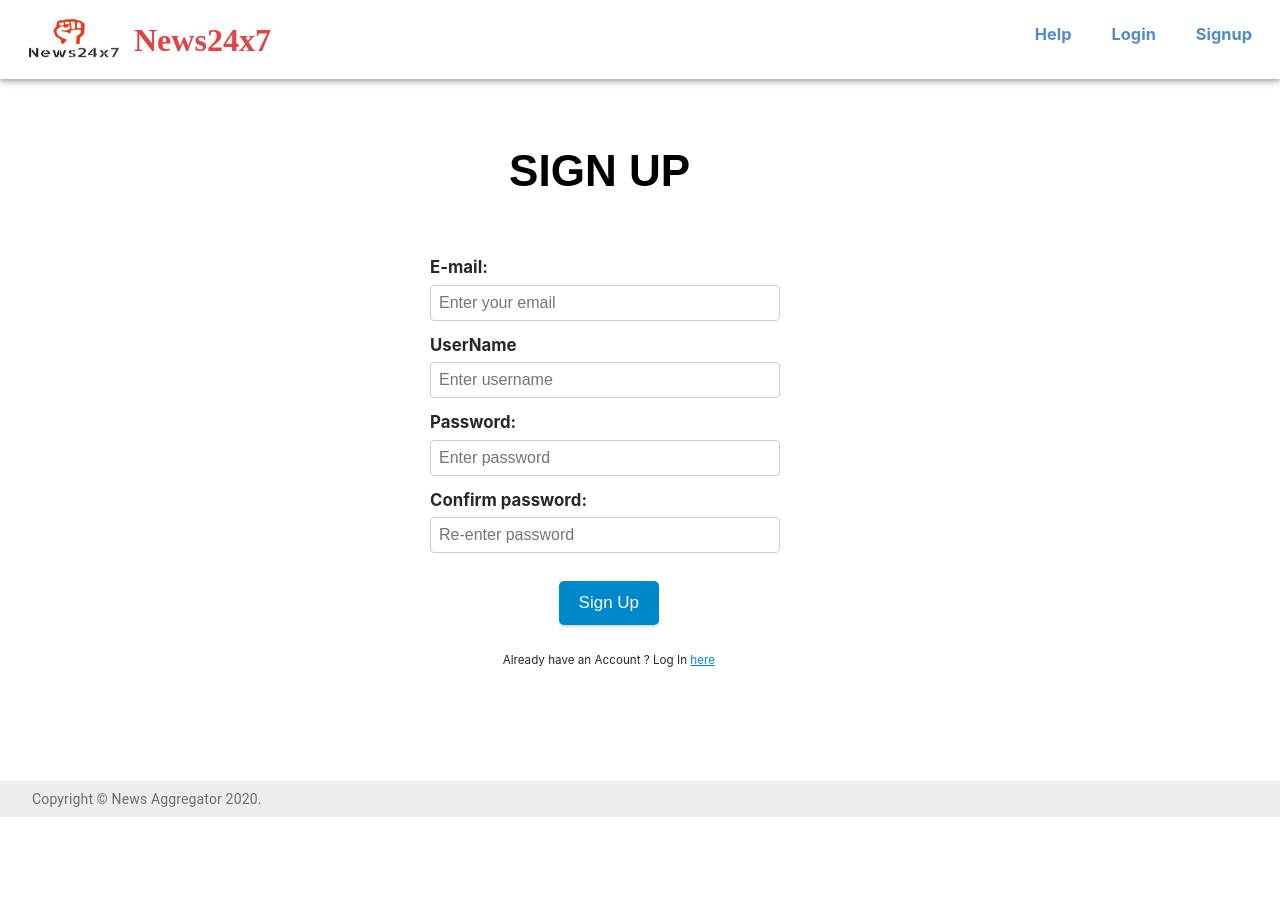
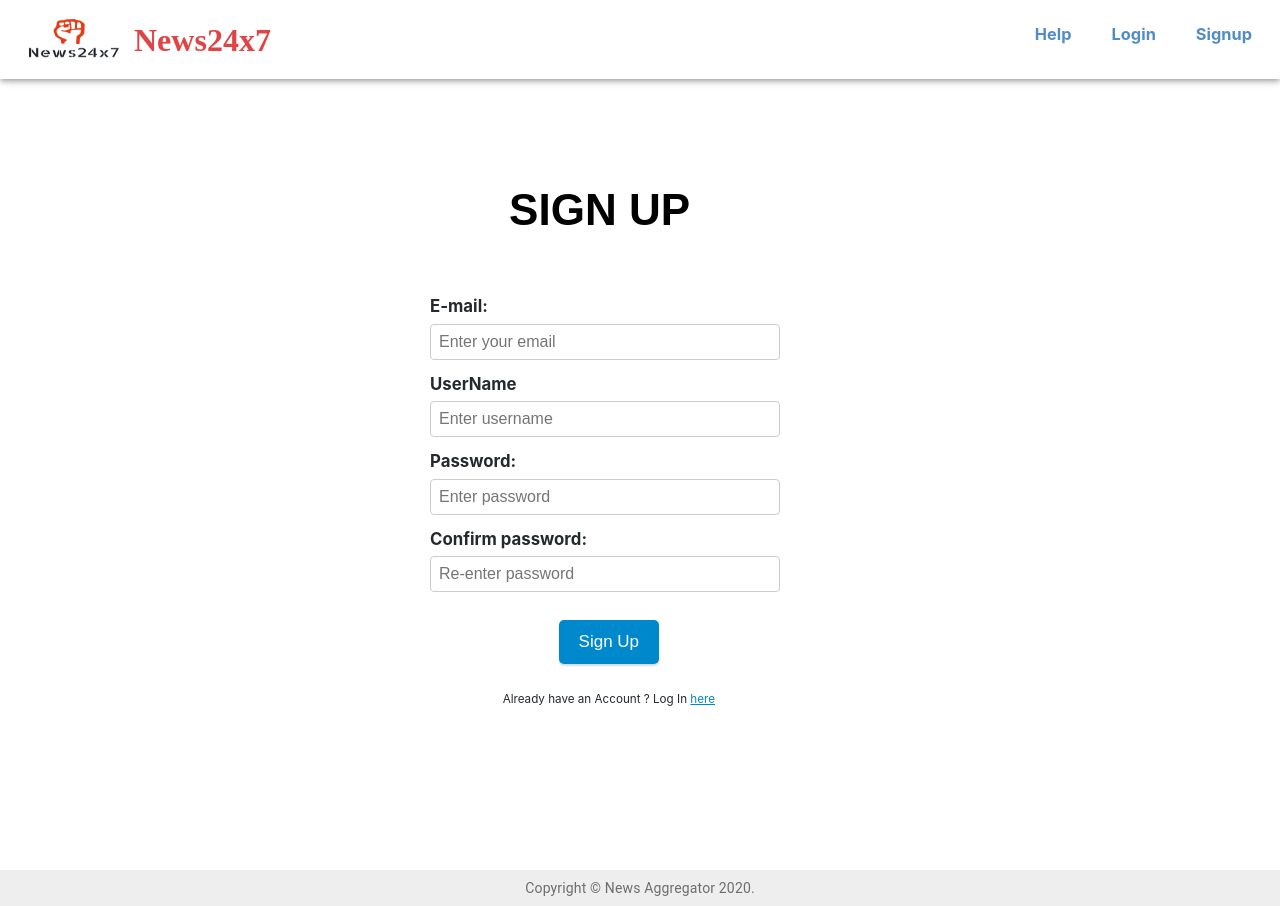
Before and after one commit to mann27/News24x7-Client, a React (Create React App) app: page /signup in a window 1280 px wide. Before the commit the page ends 817 px from the top, so only its background shows below. Built offline with nearby package versions, Linux system fonts and the light colour scheme.

Commit message:
add 404 page for invalid urls

```diff
--- a/public/index.html
+++ b/public/index.html
@@ -26,7 +26,7 @@
     -->
     <title>News 24x7</title>
   </head>
-  <body>
+  <body style="padding:0">
     <noscript>You need to enable JavaScript to run this app.</noscript>
     <div id="root"></div>
     <!--
--- a/src/App.js
+++ b/src/App.js
@@ -22,7 +22,7 @@ import HomePage from './components/HomePage';
 import HelpPage from './components/HelpPage';
 import PostDetails from './components/HomePage/Post/PostDetails'
 import userPage from './components/UserPage';
-
+import InvalidPage from './components/404Page';
 
 axios.defaults.baseURL = 'https://asia-east2-news-sen3.cloudfunctions.net/api';
 
@@ -48,7 +48,7 @@ function App() {
       <div className="App">
         <Router>
           <Navbar />
-          <div className="content" style={{ marginTop: '10px' }}>
+          <div className="content" style={{minHeight: 'calc(100vh - 115px)', paddingBottom:'50px' }}>
             <Switch>
               <Route path="/hello" component={HelloWorld} />
               <Route path="/help" component={HelpPage} />
@@ -57,6 +57,7 @@ function App() {
               <AuthRoute path="/signup" component={SignupPage} />
               <Route path="/post/:postId" component={PostDetails} />
               <Route path="/user/:handle" component={userPage} />
+              <Route path="*" component={InvalidPage} />
             </Switch>
           </div>
           <Footer />
--- /dev/null
+++ b/src/components/404Page/404.css
@@ -0,0 +1,17 @@
+div.wrapper{
+    min-height: calc(100vh - 170px);
+    display: flex;
+    justify-content: center;
+    align-items: center;
+}
+
+.status-code{
+    font-size: 4em;
+    font-weight: bolder;
+    text-align: center;
+}
+
+p{
+    font-size: 1.5em;
+    text-align: center;
+}
--- /dev/null
+++ b/src/components/404Page/index.js
@@ -0,0 +1,13 @@
+import React from 'react'
+import './404.css'
+
+export default function InvalidPage(){
+    return (
+        <div className='wrapper'>
+            <div>
+                <div className="status-code">404</div>
+                <p className="msg">Sorry! The Page You're Looking For Was Not Found.</p>
+            </div>
+        </div>
+    )
+}
--- a/src/components/Footer/index.js
+++ b/src/components/Footer/index.js
@@ -19,8 +19,6 @@ const useStyles = makeStyles(theme => ({
     root: {
         display: 'flex',
         flexDirection: 'column',
-        marginTop: '50px'
-        //minHeight: '100vh',
     },
     footer: {
         padding: theme.spacing(1, 1),
--- a/src/components/Navbar/index.js
+++ b/src/components/Navbar/index.js
@@ -68,7 +68,7 @@ class NavBar extends Component {
         const userlink = `/user/${handle}`;
         return (
             <React.Fragment>
-                <AppBar color='inherit'>
+                <AppBar color='inherit' position='sticky'>
                     <Toolbar>
                         <Link to="/"><img src={logo} alt="logo" className="nav-logo"></img></Link>
                         <Link to="/" style={{ textDecoration: 'none' }}><h1 className="nav-title">News24x7</h1></Link>
```
